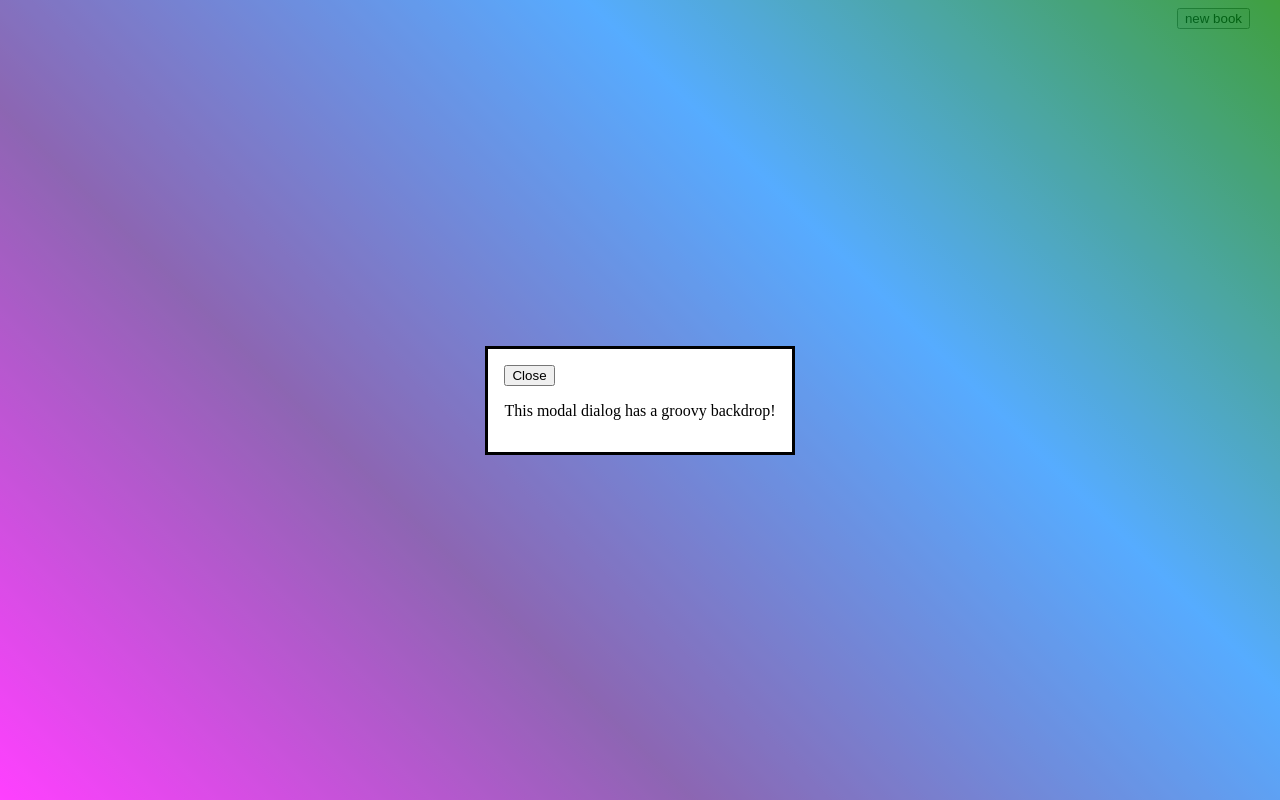
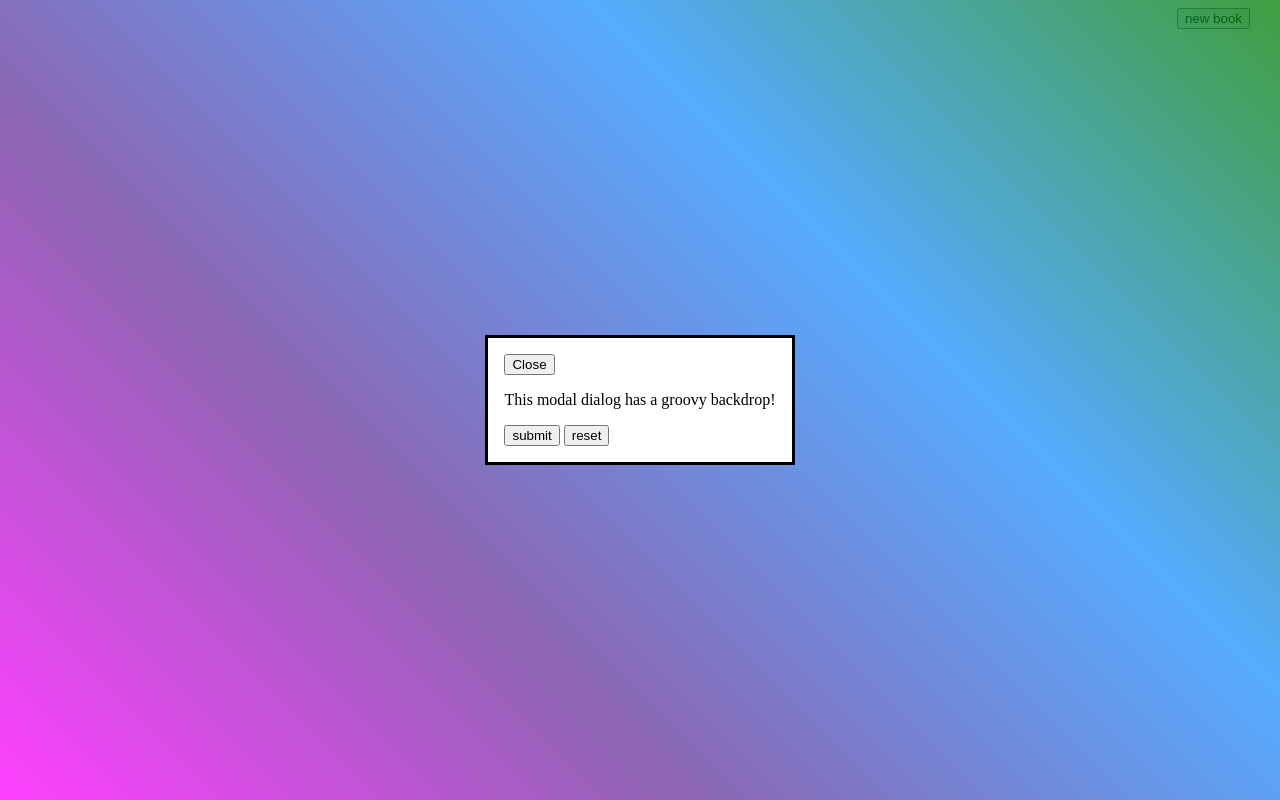
Before and after one commit to dante690dark/library, a plain HTML site: page index.html in a window 1280 px wide. Both pictures are taken after a click on the button "new book". Drawn offline with Linux system fonts and the light colour scheme.

Commit message:
add a basic form

```diff
--- a/index.html
+++ b/index.html
@@ -11,6 +11,10 @@
     <dialog>
       <button class="btn-close" type="button" autofocus>Close</button>
       <p>This modal dialog has a groovy backdrop!</p>
+      <form method="dialog">
+        <button type="submit">submit</button>
+        <button type="reset">reset</button>
+      </form>
     </dialog>
     <button class="btn-open" type="button">new book</button>
   </body>
```
